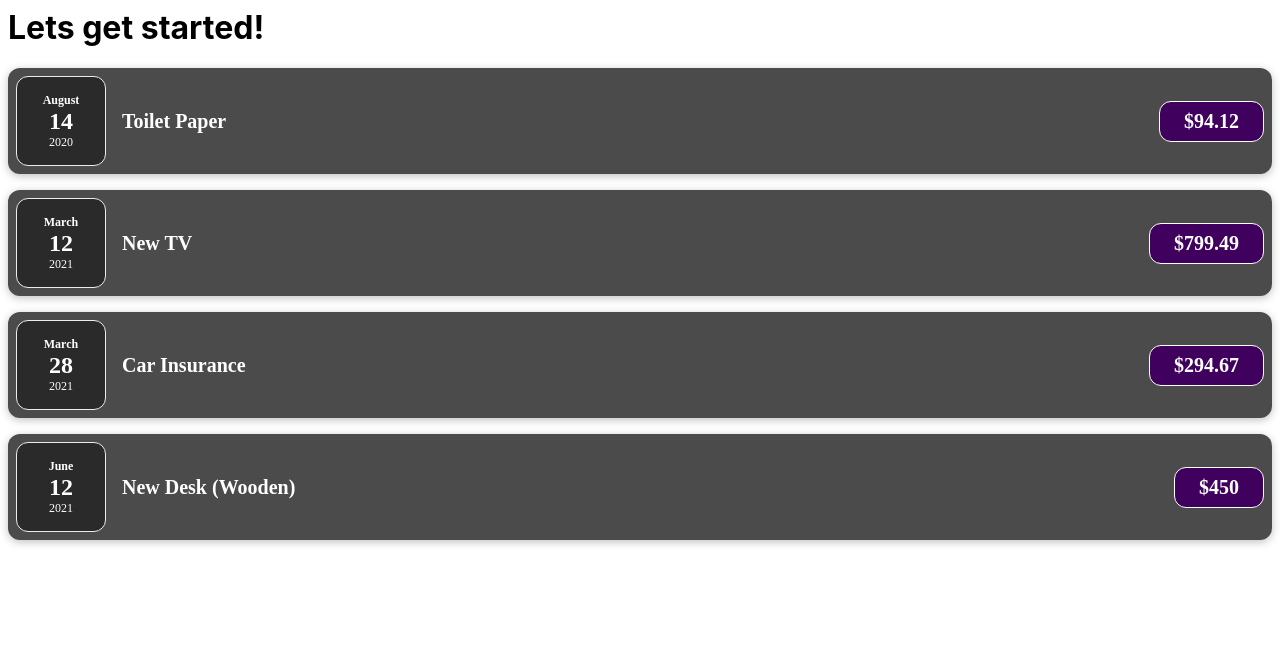
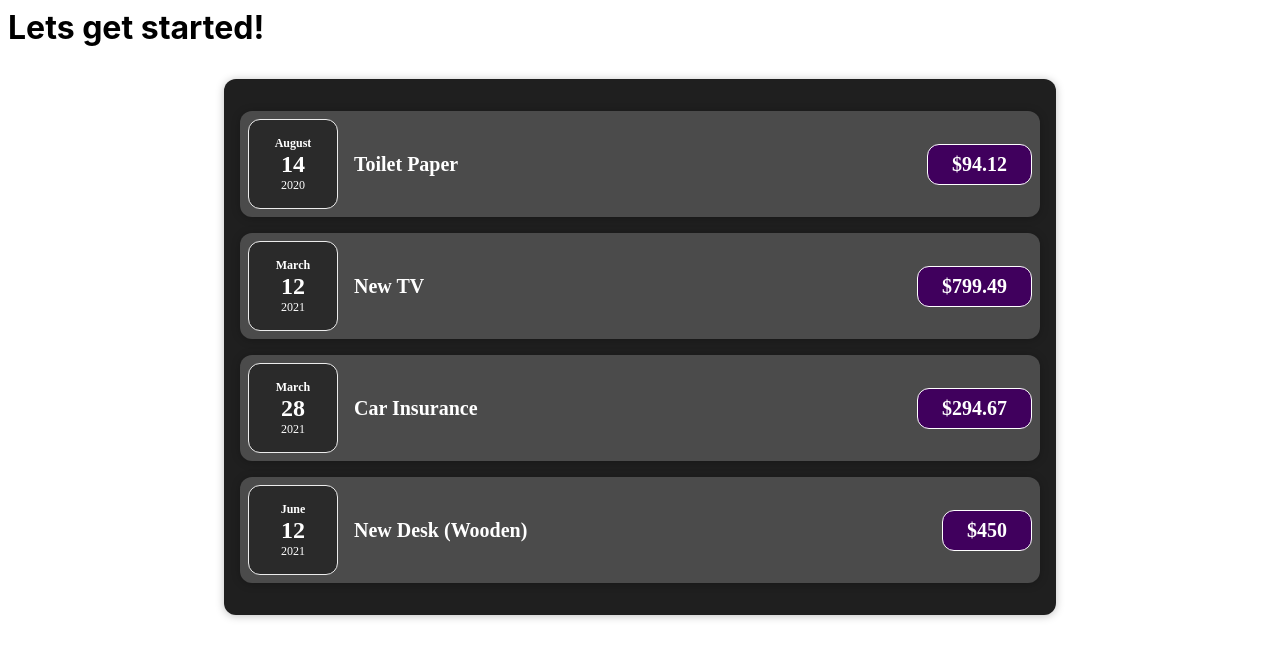
Before and after one commit to iamKarthikRam/React, a React (Create React App) app: page / in a window 1280 px wide. Shown: the top 658 px of the page. Built offline with nearby package versions, Linux system fonts and the light colour scheme.

Commit message:
till session 44

```diff
--- a/src/App.js
+++ b/src/App.js
@@ -1,6 +1,6 @@
 import React from 'react';
 import './style.css';
-import ExpenseItem from './components/ExpenseItem';
+import Expenses from './components/Expenses/Expenses';
 
 function App() {
   const expenses = [
@@ -24,31 +24,19 @@
       date: new Date(2021, 5, 12),
     },
   ];
+
   return (
     <div>
       <h1>Lets get started!</h1>
-      <ExpenseItem
-        title={expenses[0].title}
-        amount={expenses[0].amount}
-        date={expenses[0].date}
-      />
-      <ExpenseItem
-        title={expenses[1].title}
-        amount={expenses[1].amount}
-        date={expenses[1].date}
-      />
-      <ExpenseItem
-        title={expenses[2].title}
-        amount={expenses[2].amount}
-        date={expenses[2].date}
-      />
-      <ExpenseItem
-        title={expenses[3].title}
-        amount={expenses[3].amount}
-        date={expenses[3].date}
-      />
+      <Expenses items={expenses} />
     </div>
   );
+  // return React.createElement(
+  //   'div',
+  //   {},
+  //   React.createElement('h1', {}, "Let's get started!"),
+  //   React.createElement(Expenses, { items: expenses })
+  // );
 }
 
 export default App;
--- a/src/components/ExpenseDate.js
+++ b/src/components/Expenses/ExpenseDate.js
@@ -1,7 +1,7 @@
 import React from 'react';
 import './ExpenseDate.css';
 
-function ExportDate(props) {
+const ExportDate = (props) => {
   const month = props.date.toLocaleString('en-US', { month: 'long' });
   const date = props.date.toLocaleString('en-US', { day: '2-digit' });
   const year = props.date.getFullYear();
@@ -13,6 +13,6 @@
       <div className="expense-date__year">{year}</div>
     </div>
   );
-}
+};
 
 export default ExportDate;
--- a/src/components/ExpenseItem.css
+++ b/src/components/Expenses/ExpenseItem.css
@@ -2,10 +2,8 @@
   display: flex;
   justify-content: space-between;
   align-items: center;
-  box-shadow: 0 2px 8px rgba(0, 0, 0, 0.25);
   padding: 0.5rem;
   margin: 1rem 0;
-  border-radius: 12px;
   background-color: #4b4b4b;
 }
 
--- a/src/components/ExpenseItem.js
+++ b/src/components/Expenses/ExpenseItem.js
@@ -1,17 +1,18 @@
 import React from 'react';
+import ExpenseDate from './ExpenseDate';
+import Card from '../UI/Card';
 import './ExpenseItem.css';
-import ExpenseDate from './ExpenseDate';
 
-function ExpenseItem(props) {
+const ExpenseItem = (props) => {
   return (
-    <div className="expense-item">
+    <Card className="expense-item">
       <ExpenseDate date={props.date} />
       <div className="expense-item__description">
         <h2>{props.title}</h2>
         <div className="expense-item__price"> ${props.amount}</div>
       </div>
-    </div>
+    </Card>
   );
-}
+};
 
 export default ExpenseItem;
--- /dev/null
+++ b/src/components/Expenses/Expenses.css
@@ -0,0 +1,9 @@
+.expenses {
+  padding: 1rem;
+  background-color: rgb(31, 31, 31);
+  margin: 2rem auto;
+  width: 50rem;
+  max-width: 95%;
+  box-shadow: 0 1px 8px rgba(0, 0, 0, 0.25);
+  border-radius: 12px;
+}
--- /dev/null
+++ b/src/components/Expenses/Expenses.js
@@ -0,0 +1,34 @@
+import React from 'react';
+import ExpenseItem from './ExpenseItem';
+import Card from '../UI/Card';
+
+import './Expenses.css';
+
+const Expenses = (props) => {
+  return (
+    <div class="expenses">
+      <ExpenseItem
+        title={props.items[0].title}
+        amount={props.items[0].amount}
+        date={props.items[0].date}
+      />
+      <ExpenseItem
+        title={props.items[1].title}
+        amount={props.items[1].amount}
+        date={props.items[1].date}
+      />
+      <ExpenseItem
+        title={props.items[2].title}
+        amount={props.items[2].amount}
+        date={props.items[2].date}
+      />
+      <ExpenseItem
+        title={props.items[3].title}
+        amount={props.items[3].amount}
+        date={props.items[3].date}
+      />
+    </div>
+  );
+};
+
+export default Expenses;
--- /dev/null
+++ b/src/components/UI/Card.css
@@ -0,0 +1,4 @@
+.card {
+  box-shadow: 0 1px 8px rgba(0, 0, 0, 0.25);
+  border-radius: 12px;
+}
--- /dev/null
+++ b/src/components/UI/Card.js
@@ -0,0 +1,7 @@
+import React from 'react';
+import './Card.css';
+
+export default function Card(props) {
+  const classes = 'card ' + props.className;
+  return <div className={classes}>{props.children}</div>;
+}
```
Also changed, not shown: src/components/Expenses/ExpenseDate.css (renamed from src/components/ExpenseDate.css).
